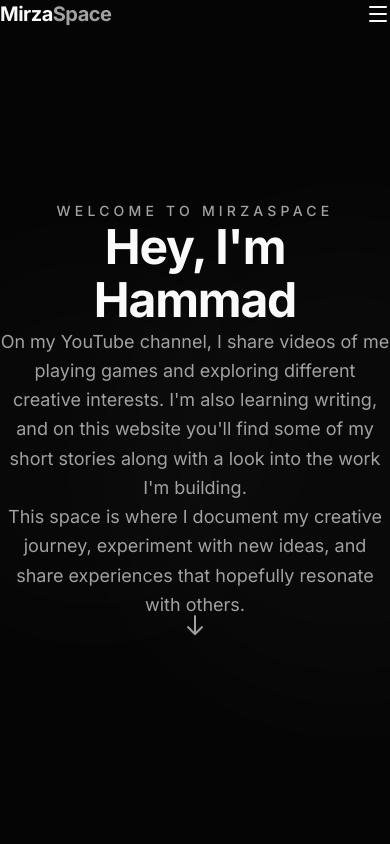
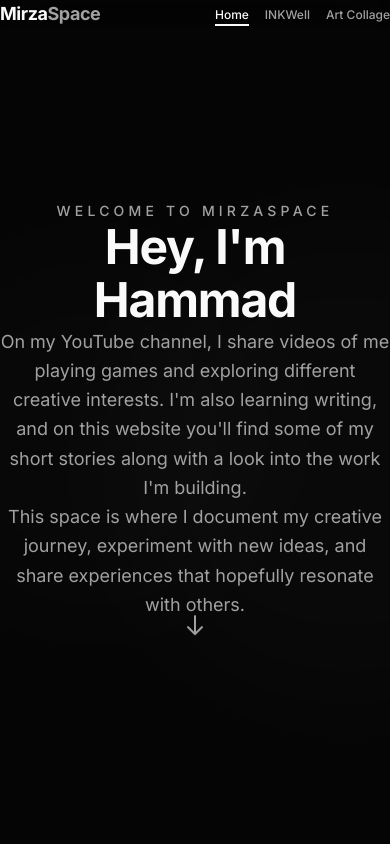
Before and after one commit to HammadMirza8/HammadMirza8, a Next.js app: page / in a window 390 px wide. Shown: the top 844 px of the page. Built offline with nearby package versions, Linux system fonts and the light colour scheme.

Commit message:
feat: update navigation with horizontal glassmorphism and links
Remove mobile menu, add glass effect, update links, and add hover animation.

Co-authored-by: Hammad Mirza <174458225+HammadMirza8@users.noreply.github.com>

```diff
--- a/components/navigation.tsx
+++ b/components/navigation.tsx
@@ -2,19 +2,16 @@
 
 import Link from "next/link";
 import { usePathname } from "next/navigation";
-import { Menu, X } from "lucide-react";
-import { useState, useEffect } from "react";
+import { useEffect, useState } from "react";
 
 const navLinks = [
   { href: "/", label: "Home" },
-  { href: "/stories", label: "Stories" },
-  { href: "/gallery", label: "Gallery" },
-  { href: "/youtube", label: "YouTube" },
+  { href: "/stories", label: "INKWell" },
+  { href: "/gallery", label: "Art Collage" },
 ];
 
 export function Navigation() {
   const pathname = usePathname();
-  const [mobileMenuOpen, setMobileMenuOpen] = useState(false);
   const [scrolled, setScrolled] = useState(false);
 
   useEffect(() => {
@@ -27,71 +24,51 @@ export function Navigation() {
 
   return (
     <header
-      className={`fixed top-0 left-0 right-0 z-50 transition-all duration-300 ${
+      className={`fixed top-0 left-0 right-0 z-50 transition-all duration-500 ${
         scrolled
-          ? "bg-background/80 backdrop-blur-xl border-b border-border"
-          : "bg-transparent"
+          ? "bg-background/60 backdrop-blur-2xl border-b border-glass-border shadow-lg shadow-black/10"
+          : "bg-background/30 backdrop-blur-xl"
       }`}
     >
-      <nav className="mx-auto max-w-7xl px-6 py-5">
+      <nav className="mx-auto max-w-7xl px-4 sm:px-6 py-4">
         <div className="flex items-center justify-between">
           <Link
             href="/"
-            className="text-xl font-bold tracking-tight text-foreground transition-opacity hover:opacity-80"
+            className="text-lg sm:text-xl font-bold tracking-tight text-foreground transition-all duration-300 hover:opacity-80"
           >
             Mirza<span className="text-muted-foreground">Space</span>
           </Link>
 
-          {/* Desktop Navigation */}
-          <ul className="hidden items-center gap-10 md:flex">
+          {/* Horizontal Navigation - Always Visible */}
+          <ul className="flex items-center gap-4 sm:gap-8">
             {navLinks.map((link) => (
               <li key={link.href}>
                 <Link
                   href={link.href}
-                  className={`text-sm font-medium transition-colors hover:text-foreground ${
+                  className="group relative text-xs sm:text-sm font-medium transition-all duration-300"
+                >
+                  <span
+                    className={`transition-colors duration-300 ${
                       pathname === link.href
                         ? "text-foreground"
-                      : "text-muted-foreground"
+                        : "text-muted-foreground group-hover:text-foreground"
                     }`}
                   >
                     {link.label}
-                </Link>
-              </li>
-            ))}
-          </ul>
-
-          {/* Mobile Menu Button */}
-          <button
-            className="text-foreground md:hidden"
-            onClick={() => setMobileMenuOpen(!mobileMenuOpen)}
-            aria-label="Toggle menu"
-          >
-            {mobileMenuOpen ? <X size={24} /> : <Menu size={24} />}
-          </button>
-        </div>
-
-        {/* Mobile Navigation */}
-        {mobileMenuOpen && (
-          <div className="absolute top-full left-0 right-0 border-b border-border bg-background/95 backdrop-blur-xl md:hidden">
-            <ul className="flex flex-col px-6 py-6">
-              {navLinks.map((link) => (
-                <li key={link.href}>
-                  <Link
-                    href={link.href}
-                    className={`block py-3 text-base font-medium transition-colors hover:text-foreground ${
+                  </span>
+                  {/* Animated underline */}
+                  <span
+                    className={`absolute -bottom-1 left-0 h-[2px] bg-foreground transition-all duration-300 ease-out ${
                       pathname === link.href
-                        ? "text-foreground"
-                        : "text-muted-foreground"
+                        ? "w-full"
+                        : "w-0 group-hover:w-full"
                     }`}
-                    onClick={() => setMobileMenuOpen(false)}
-                  >
-                    {link.label}
+                  />
                 </Link>
               </li>
             ))}
           </ul>
         </div>
-        )}
       </nav>
     </header>
   );
```
Lines whose indentation alone changed are shown as unchanged.
